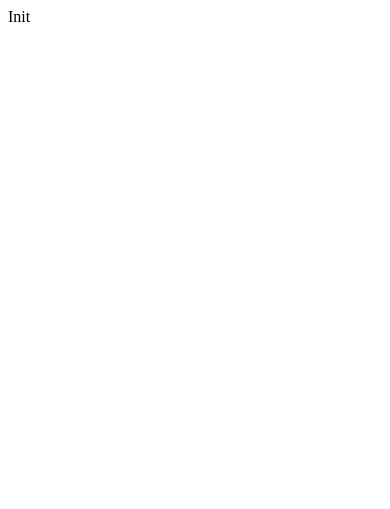
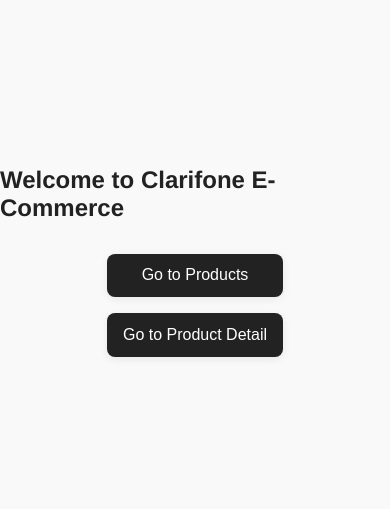
Before and after one commit to Sandeep-Petwal/e-com, a plain HTML site: page index.html in a window 390 px wide. Drawn offline with Linux system fonts and the light colour scheme.

Commit message:
monor changes

```diff
--- /dev/null
+++ b/index.css
@@ -0,0 +1,63 @@
+body {
+  margin: 0;
+  font-family: 'Segoe UI', Arial, sans-serif;
+  background: #f8f9fa;
+  color: #222;
+}
+
+header.main-header {
+  background: #fff;
+  box-shadow: 0 2px 8px rgba(0,0,0,0.04);
+  margin-bottom: 2rem;
+}
+
+.index-main {
+  display: flex;
+  flex-direction: column;
+  align-items: center;
+  justify-content: center;
+  min-height: 60vh;
+}
+
+.index-main h1 {
+  font-size: 2.5rem;
+  margin-bottom: 2rem;
+  font-weight: 700;
+}
+
+.index-btn-group {
+  display: flex;
+  gap: 2rem;
+}
+
+.index-nav-btn {
+  padding: 1rem 2.5rem;
+  font-size: 1.2rem;
+  border: none;
+  border-radius: 8px;
+  background: #222;
+  color: #fff;
+  cursor: pointer;
+  transition: background 0.2s, transform 0.2s;
+  box-shadow: 0 2px 8px rgba(0,0,0,0.08);
+}
+
+.index-nav-btn:hover {
+  background: #444;
+  transform: translateY(-2px) scale(1.03);
+}
+
+@media (max-width: 600px) {
+  .index-main h1 {
+    font-size: 1.5rem;
+  }
+  .index-btn-group {
+    flex-direction: column;
+    gap: 1rem;
+  }
+  .index-nav-btn {
+    width: 100%;
+    font-size: 1rem;
+    padding: 0.8rem 1rem;
+  }
+}
--- a/index.html
+++ b/index.html
@@ -4,8 +4,17 @@
     <meta charset="UTF-8">
     <meta name="viewport" content="width=device-width, initial-scale=1.0">
     <title>Ecom</title>
+    <link rel="stylesheet" href="index.css">
+    <link rel="stylesheet" href="style.css">
 </head>
 <body>
-    Init
+    <main class="index-main">
+        <h1>Welcome to Clarifone E-Commerce</h1>
+        <div class="index-btn-group">
+            <button id="goto-page-one" class="index-nav-btn">Go to Products</button>
+            <button id="goto-page-two" class="index-nav-btn">Go to Product Detail</button>
+        </div>
+    </main>
+    <script src="index.js"></script>
 </body>
 </html>
--- /dev/null
+++ b/index.js
@@ -0,0 +1,8 @@
+document.addEventListener('DOMContentLoaded', function() {
+  document.getElementById('goto-page-one').onclick = function() {
+    window.location.href = 'pageOne.html';
+  };
+  document.getElementById('goto-page-two').onclick = function() {
+    window.location.href = 'pageTwo.html';
+  };
+});
```
